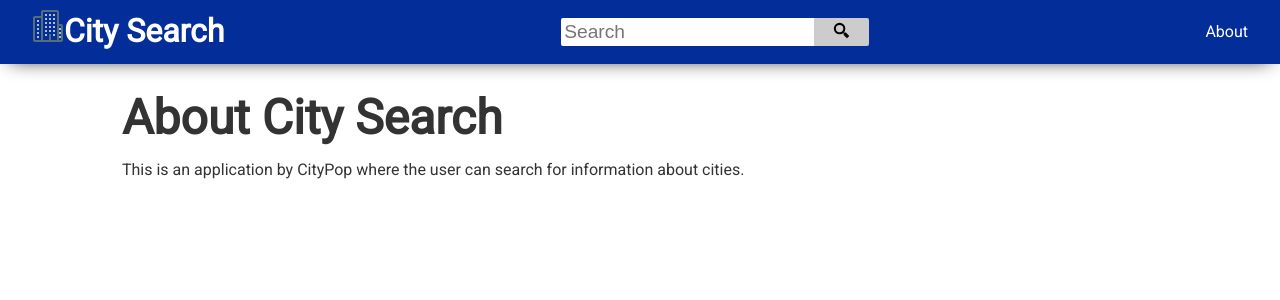
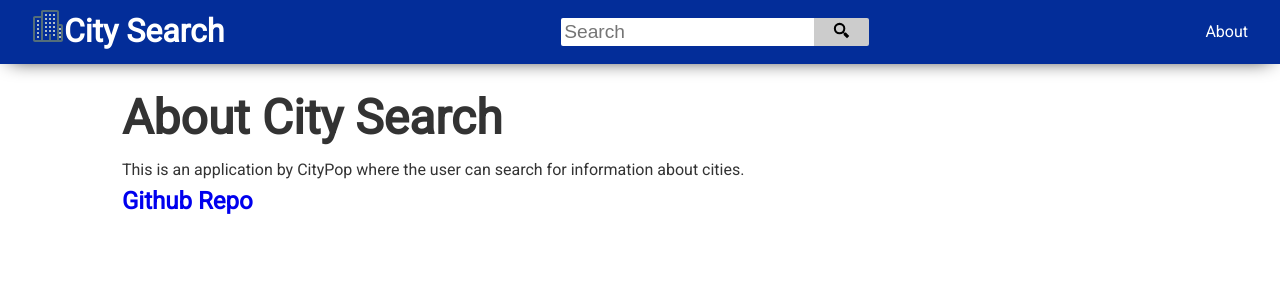
Before and after one commit to coderguy57/city-searcher, a React (Create React App) app: page /about in a window 1280 px wide. Shown: the top 300 px of the page. Built offline with nearby package versions, Linux system fonts and the light colour scheme.

Commit message:
Added github link in about page

```diff
--- a/src/components/pages/About.js
+++ b/src/components/pages/About.js
@@ -7,6 +7,9 @@ const About = () => (
       This is an application by CityPop where the user can search for
       information about cities.
     </p>
+    <h2>
+      <a href="https://github.com/coderguy57/city-searcher">Github Repo</a>
+    </h2>
   </Fragment>
 );
 
```
